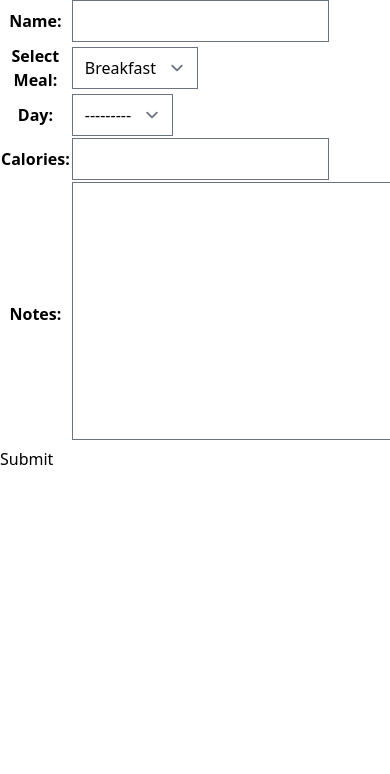
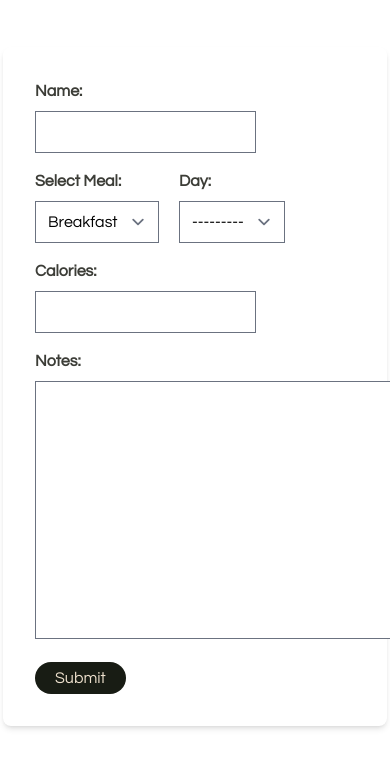
Before and after one commit to gabvint/fit_trackr, a Django app: page /meals/create/ in a window 390 px wide; the page is wider, and only the part inside the window is pictured. Shown: the part 109-883 px from the top of that part. Before the commit the page ends 574 px from the top of that part, so only its background shows below. Run offline with Django 4.2, Linux system fonts and the light colour scheme; the visitor is signed in with stand-in values (Sample User, id 1); data that the repository does not hold is empty; some libraries are stand-ins or nearby versions; some web fonts are replaced; grey boxes are pictures that could not be loaded.

Commit message:
styling for meal form still gonna add changes

```diff
--- a/main_app/templates/main_app/meal_form.html
+++ b/main_app/templates/main_app/meal_form.html
@@ -1,18 +1,47 @@
 {% extends "base.html" %}
 {% load static %}
 
-{% block head %}
+{% block content %}
+  <form action="" method="post" class="w-96 md:w-[450px] mx-auto bg-white p-8 rounded-lg shadow-md mt-12 mb-12 font-questrial">
+    {% csrf_token %}
 
-{% endblock head %}
+    <div class="mb-4">
+      <label for="{{ form.name.id_for_label }}" class="block text-grey text-base font-bold mb-2">Name:</label>
+      {{ form.name }}
+    </div>
+
+    <div class=" flex gap-5">
+        <div class="mb-4">
+        <label for="{{ form.meal.id_for_label }}" class="block text-grey text-base font-bold mb-2">Select Meal:</label>
+        {{ form.meal }}
+        </div>
+
+        <div class="mb-4">
+        <label for="{{ form.day.id_for_label }}" class="block text-grey text-base font-bold mb-2">Day:</label>
+        {{ form.day }}
+        </div>
+
+    </div>
+
+    <div class="mb-4">
+      <label for="{{ form.calories.id_for_label }}" class="block text-grey text-base font-bold mb-2">Calories:</label>
+      {{ form.calories }}
+    </div>
+
+    <div class="mb-4">
+      <label for="{{ form.notes.id_for_label }}" class="block text-grey text-base font-bold mb-2">Notes:</label>
+      {{ form.notes }}
+
+    </div>
+
+    <button type="submit" class="relative rounded-full px-5 py-1 overflow-hidden group bg-black text-cream hover:bg-gradient-to-r
+     hover:from-black hover:to-grey hover:ring-2 hover:ring-offset-2 hover:ring-redorange transition-all ease-out duration-300">
+    <span class='absolute right-0 w-8 h-32 -mt-12 transition-all duration-1000 transform translate-x-12 bg-white
+    opacity-10 rotate-12 group-hover:-translate-x-40 ease'></span>
+    <span class='relative'>Submit</span>
+    </button>
 
 
-
-{% block content %}
-
-    <form action="" method="post">
-        {% csrf_token %}
-        <table>{{ form.as_table }}</table>
-        <button type="submit" class="btn submit">Submit</button>
-    </form>
+</form>
 
 {% endblock content %}
--- a/theme/static/css/dist/styles.css
+++ b/theme/static/css/dist/styles.css
@@ -797,6 +797,18 @@ select{
   position: fixed;
 }
 
+.absolute{
+  position: absolute;
+}
+
+.relative{
+  position: relative;
+}
+
+.right-0{
+  right: 0px;
+}
+
 .z-50{
   z-index: 50;
 }
@@ -886,6 +898,34 @@ select{
   margin-right: 0px;
 }
 
+.mb-2{
+  margin-bottom: 0.5rem;
+}
+
+.mb-6{
+  margin-bottom: 1.5rem;
+}
+
+.mt-16{
+  margin-top: 4rem;
+}
+
+.mt-12{
+  margin-top: 3rem;
+}
+
+.mb-12{
+  margin-bottom: 3rem;
+}
+
+.mb-4{
+  margin-bottom: 1rem;
+}
+
+.-mt-12{
+  margin-top: -3rem;
+}
+
 .block{
   display: block;
 }
@@ -943,6 +983,10 @@ select{
   height: 5rem;
 }
 
+.h-32{
+  height: 8rem;
+}
+
 .w-40{
   width: 10rem;
 }
@@ -981,6 +1025,14 @@ select{
 
 .w-14{
   width: 3.5rem;
+}
+
+.w-96{
+  width: 24rem;
+}
+
+.max-w-lg{
+  max-width: 32rem;
 }
 
 .table-auto{
@@ -994,6 +1046,16 @@ select{
 
 .translate-x-0{
   --tw-translate-x: 0px;
+  transform: translate(var(--tw-translate-x), var(--tw-translate-y)) rotate(var(--tw-rotate)) skewX(var(--tw-skew-x)) skewY(var(--tw-skew-y)) scaleX(var(--tw-scale-x)) scaleY(var(--tw-scale-y));
+}
+
+.translate-x-12{
+  --tw-translate-x: 3rem;
+  transform: translate(var(--tw-translate-x), var(--tw-translate-y)) rotate(var(--tw-rotate)) skewX(var(--tw-skew-x)) skewY(var(--tw-skew-y)) scaleX(var(--tw-scale-x)) scaleY(var(--tw-scale-y));
+}
+
+.rotate-12{
+  --tw-rotate: 12deg;
   transform: translate(var(--tw-translate-x), var(--tw-translate-y)) rotate(var(--tw-rotate)) skewX(var(--tw-skew-x)) skewY(var(--tw-skew-y)) scaleX(var(--tw-scale-x)) scaleY(var(--tw-scale-y));
 }
 
@@ -1093,6 +1155,10 @@ select{
   margin-left: calc(5rem * calc(1 - var(--tw-space-x-reverse)));
 }
 
+.overflow-hidden{
+  overflow: hidden;
+}
+
 .text-wrap{
   text-wrap: wrap;
 }
@@ -1161,6 +1227,11 @@ select{
   background-color: rgb(236 223 204 / var(--tw-bg-opacity));
 }
 
+.bg-white{
+  --tw-bg-opacity: 1;
+  background-color: rgb(255 255 255 / var(--tw-bg-opacity));
+}
+
 .p-5{
   padding: 1.25rem;
 }
@@ -1179,6 +1250,10 @@ select{
 
 .p-1{
   padding: 0.25rem;
+}
+
+.p-8{
+  padding: 2rem;
 }
 
 .px-4{
@@ -1226,6 +1301,11 @@ select{
   padding-right: 1.25rem;
 }
 
+.py-1{
+  padding-top: 0.25rem;
+  padding-bottom: 0.25rem;
+}
+
 .pb-2{
   padding-bottom: 0.5rem;
 }
@@ -1293,6 +1373,21 @@ select{
   line-height: 2.25rem;
 }
 
+.text-sm{
+  font-size: 0.875rem;
+  line-height: 1.25rem;
+}
+
+.text-xs{
+  font-size: 0.75rem;
+  line-height: 1rem;
+}
+
+.text-base{
+  font-size: 1rem;
+  line-height: 1.5rem;
+}
+
 .font-bold{
   font-weight: 700;
 }
@@ -1336,6 +1431,31 @@ select{
 .text-black{
   --tw-text-opacity: 1;
   color: rgb(24 28 20 / var(--tw-text-opacity));
+}
+
+.text-gray-700{
+  --tw-text-opacity: 1;
+  color: rgb(55 65 81 / var(--tw-text-opacity));
+}
+
+.text-red-500{
+  --tw-text-opacity: 1;
+  color: rgb(239 68 68 / var(--tw-text-opacity));
+}
+
+.text-grey{
+  --tw-text-opacity: 1;
+  color: rgb(60 61 55 / var(--tw-text-opacity));
+}
+
+.opacity-10{
+  opacity: 0.1;
+}
+
+.shadow-md{
+  --tw-shadow: 0 4px 6px -1px rgb(0 0 0 / 0.1), 0 2px 4px -2px rgb(0 0 0 / 0.1);
+  --tw-shadow-colored: 0 4px 6px -1px var(--tw-shadow-color), 0 2px 4px -2px var(--tw-shadow-color);
+  box-shadow: var(--tw-ring-offset-shadow, 0 0 #0000), var(--tw-ring-shadow, 0 0 #0000), var(--tw-shadow);
 }
 
 .transition-all{
@@ -1348,8 +1468,20 @@ select{
   transition-duration: 500ms;
 }
 
+.duration-1000{
+  transition-duration: 1000ms;
+}
+
+.duration-300{
+  transition-duration: 300ms;
+}
+
 .ease-in-out{
   transition-timing-function: cubic-bezier(0.4, 0, 0.2, 1);
+}
+
+.ease-out{
+  transition-timing-function: cubic-bezier(0, 0, 0.2, 1);
 }
 
 .hover\:bg-blue-600:hover{
```
Also changed, not shown: other parts of theme/static/css/dist/styles.css (+83 -1 lines).
